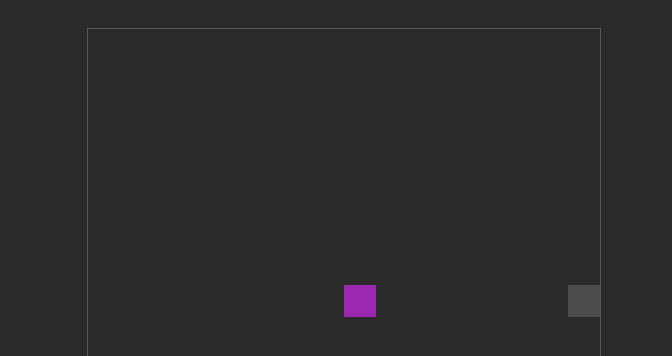
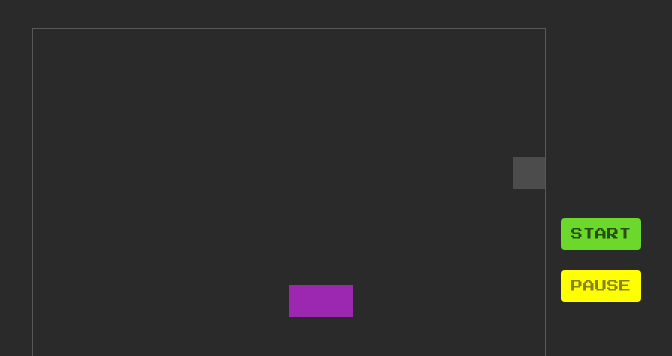
Before and after one commit to laisfrigerio/js-snake-game, a plain HTML site: page index.html in a window 1280 px wide. Shown: the part 112-468 px from the top of the page, without its empty margins (296-968 px from the left). Drawn offline with Linux system fonts and the light colour scheme.

Commit message:
Add start and pause button
Signed-off-by: Lais Frigério <laisfrigerio@hotmail.com>

```diff
--- a/app.css
+++ b/app.css
@@ -20,6 +20,11 @@ canvas {
     justify-content: center;
 }
 
+.row {
+    align-items: center;
+    display: flex;
+}
+
 h1 {
     color: #9c27b0;
     font-family: 'Press Start 2P', cursive;
@@ -33,3 +38,29 @@ svg {
 }
 
 svg * { fill: #6bd82b; }
+
+button {
+    border-radius: 4px;
+    cursor: pointer;
+    font-family: 'Press Start 2P', cursive;
+    font-size: 12px;
+    padding: 10px;
+    text-transform: uppercase;
+}
+
+button.start {
+    background: #6bd82b;
+    color: #294e13;
+    margin-bottom: 20px;
+}
+
+button.pause {
+    background: yellow;
+    color: #848421;
+}
+
+.config {
+    display: flex;
+    flex-direction: column;
+    margin: 0 15px;
+}
--- a/app.js
+++ b/app.js
@@ -82,5 +82,5 @@ function initGame() {
     snake.unshift(newHead)
 }
 
-let game = initGame()
-// let game = setInterval(initGame, 100)
+// let game = initGame()
+let game = setInterval(initGame, 100)
--- a/index.html
+++ b/index.html
@@ -43,7 +43,13 @@
             </svg>
             Snake Game!
         </h1>
-        <canvas id="snake" width="512" height="512"></canvas>
+        <div class="row">
+            <canvas id="snake" width="512" height="512"></canvas>
+            <div class="config">
+                <button class="start">Start</button>
+                <button class="pause">Pause</button>
+            </div>
+        </div>
     </div>
 
     <script type="text/javascript" src="app.js"></script>
```
